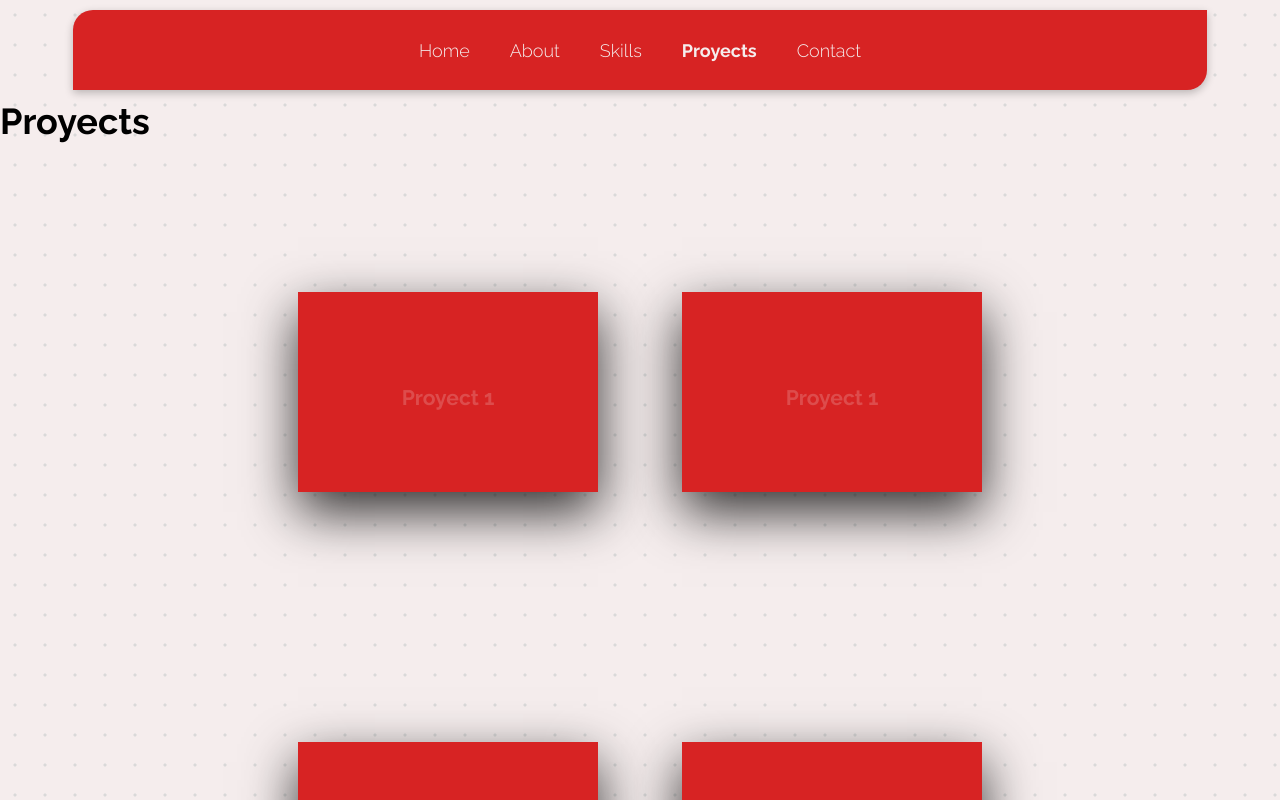
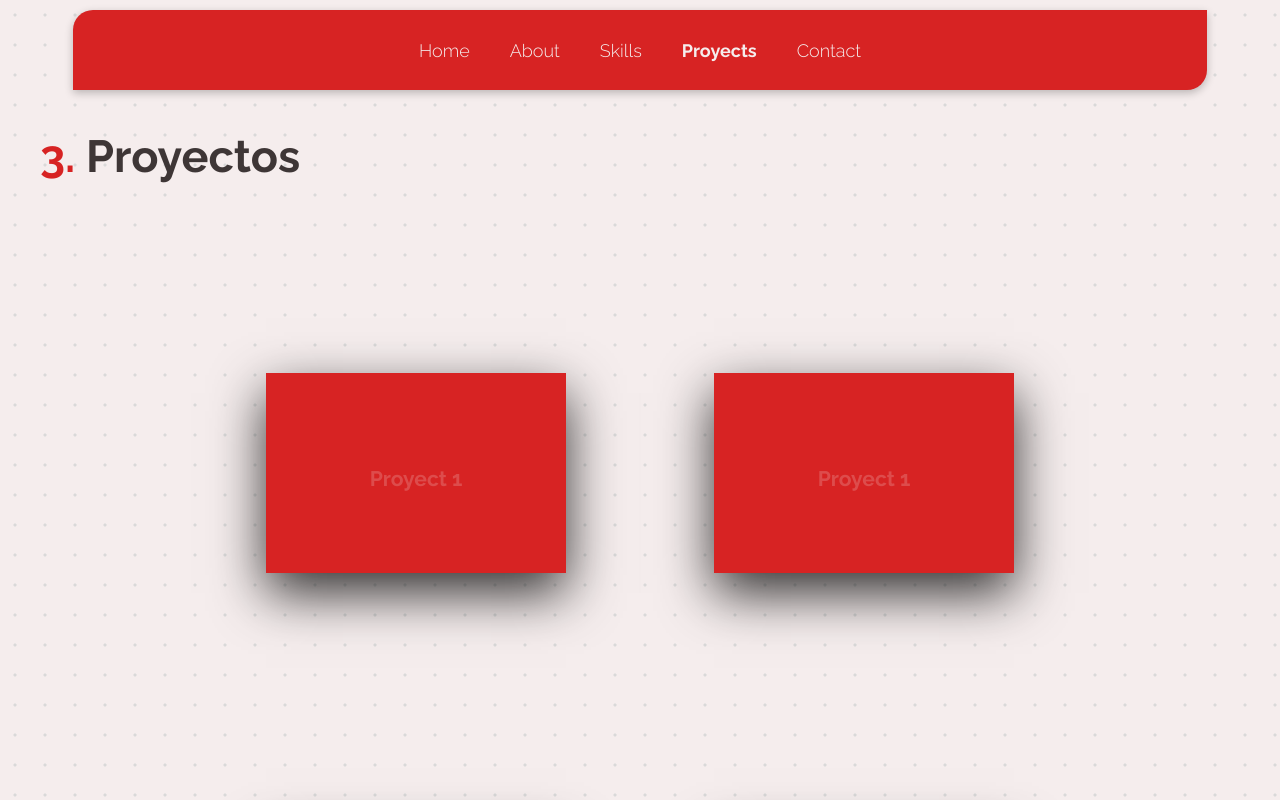
Before and after one commit to MatiasCordich/Portfolio, a React (Create React App) app: page /proyects in a window 1280 px wide. Shown: the top 800 px of the page. Built offline with nearby package versions, Linux system fonts and the light colour scheme.

Commit message:
portfolio v2 changes

```diff
--- a/src/components/navbar.css
+++ b/src/components/navbar.css
@@ -36,6 +36,7 @@
 
 .display-navbar{
     position: fixed;
+    z-index: 2;
     top: 0;
     left: 0;
     width: 100%;
--- a/src/pages/Proyects.jsx
+++ b/src/pages/Proyects.jsx
@@ -2,7 +2,7 @@ import './proyects.css'
 
 const Proyects = () => {
   return <div>
-      <h1>Proyects</h1>
+      <h1 className='proyects-title'><span>3.</span> Proyectos</h1>
       <div className='cards'>
         <div className='card'>
           <div className='face face1'>
--- a/src/pages/contact.css
+++ b/src/pages/contact.css
@@ -7,11 +7,13 @@
 }
 
 .contact h2 {
+    font-size: 4.5rem;
+    font-weight: 800;
     color: var(--brown);
-    font-size: 3.5rem;
 }
 
 .contact span {
+    font-weight: 800;
     color: var(--red);
 }
 
--- a/src/pages/homepage.css
+++ b/src/pages/homepage.css
@@ -104,7 +104,7 @@
 @media (min-width: 990px) {
     .home{
         flex-direction: row-reverse;
-        width: 90%;
+        width: 70%;
         margin: 0 auto;
         height: 60rem;
     }
--- a/src/pages/proyects.css
+++ b/src/pages/proyects.css
@@ -7,6 +7,18 @@
     margin-top: 5rem;
     position: relative;
     cursor: pointer;
+}
+
+.proyects-title {
+    font-size: 4.5rem;
+    font-weight: 800;
+    color: var(--brown);
+    margin: 4rem;
+}
+
+.proyects-title span {
+    font-weight: 800;
+    color: var(--red);
 }
 
 .face {
@@ -64,7 +76,7 @@
 
 @media (min-width: 990px) {
     .cards{
-        width: 60%;
+        width: 70%;
         margin: 0 auto;
         display: flex;
         flex-wrap: wrap;
```
